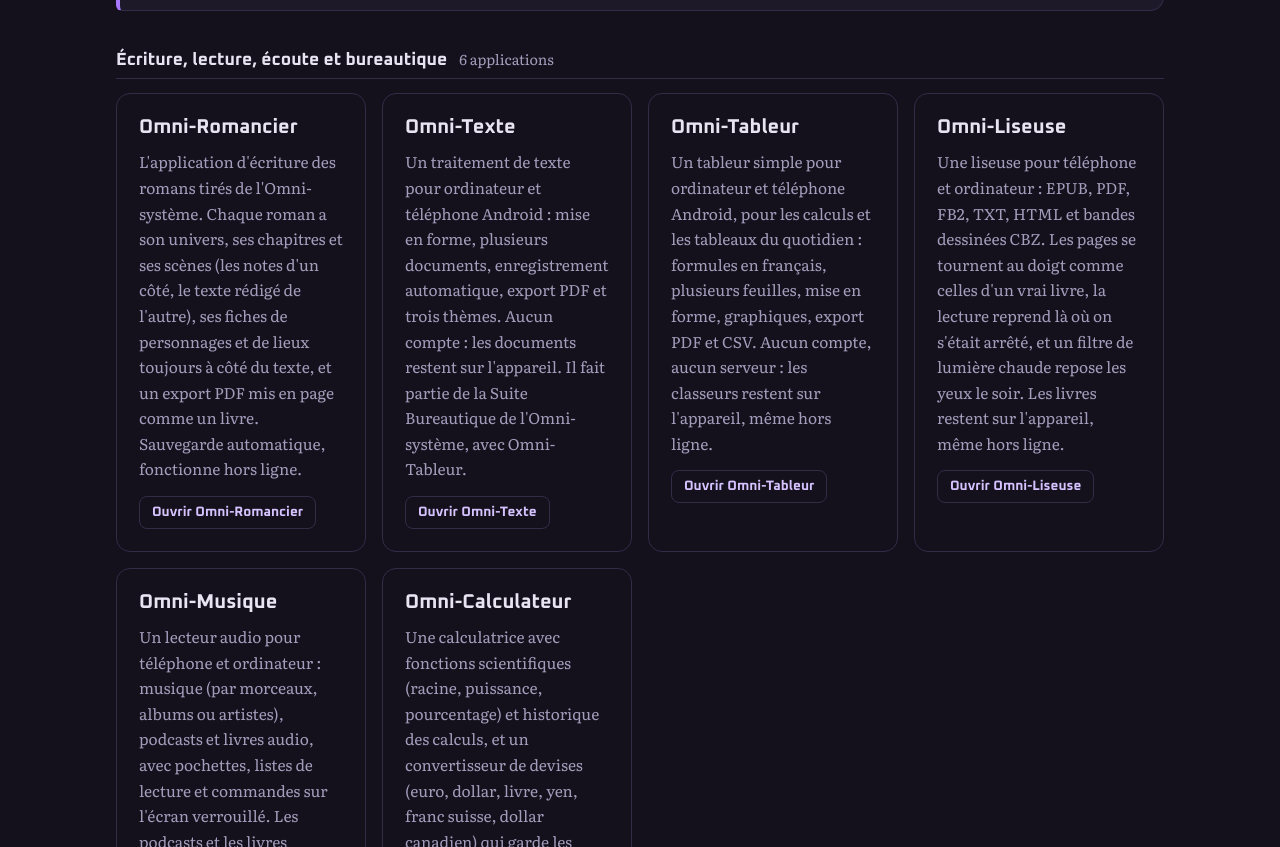
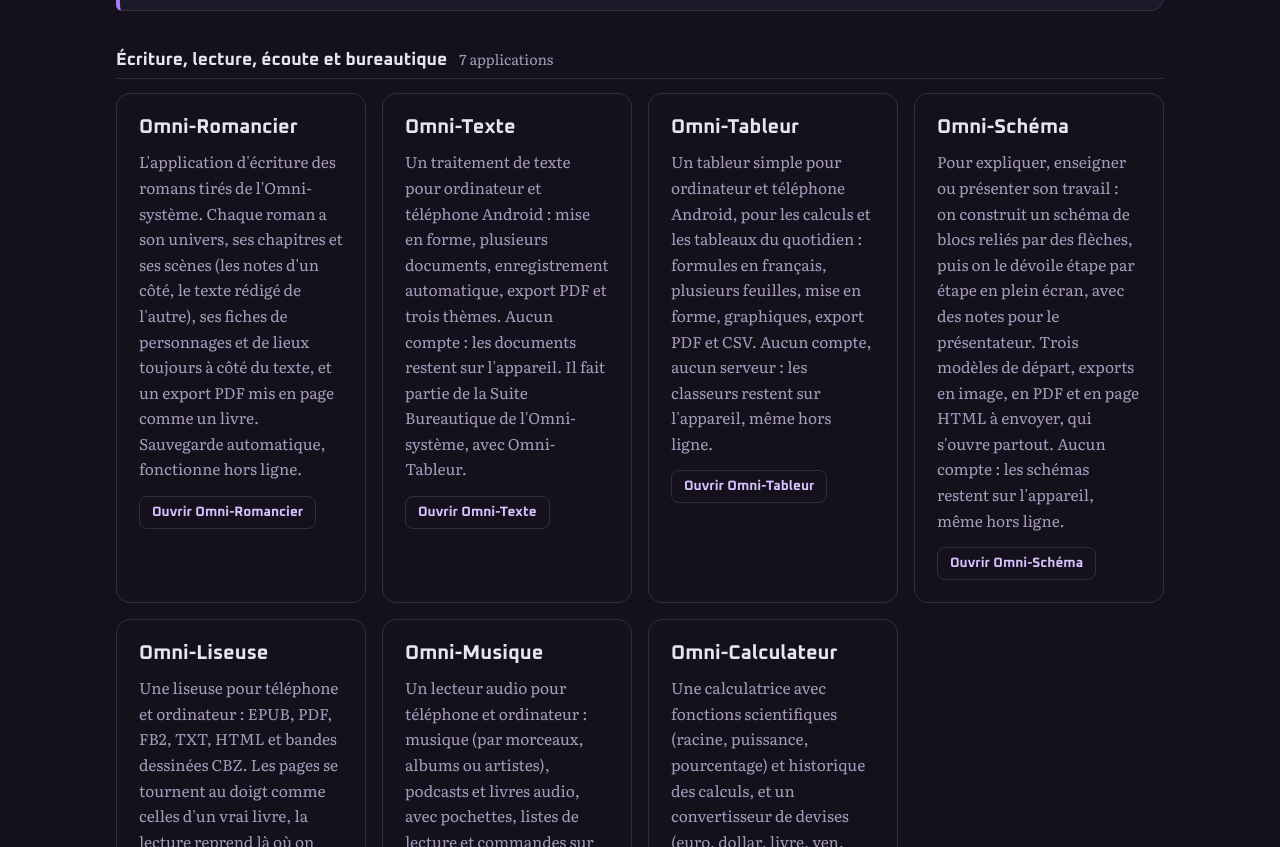
Before and after one commit to FerrusDantioch/omni-systeme, a plain HTML site: page index.html in a window 1280 px wide. Shown: the part 3277-4124 px from the top of the page. Drawn offline with Linux system fonts and the light colour scheme.

Commit message:
Ajout d'Omni-Schéma aux applications
Nouvelle carte dans le groupe « Écriture, lecture, écoute et
bureautique », après Omni-Tableur (le groupe passe à 7 applications),
avec lien vers https://ferrusdantioch.github.io/omni-schema/.
Liste des applications du README mise à jour.

Co-Authored-By: Claude Opus 5.5 <noreply@anthropic.com>
Claude-Session: https://claude.ai/code/session_01S79kADGe82HL7gWNsZz4Qc

```diff
--- a/index.html
+++ b/index.html
@@ -385,7 +385,7 @@ summary{cursor:pointer;font-family:var(--f-titre);font-weight:700;color:var(--te
     </article>
 
     <div class="groupe">
-      <div class="groupe-titre"><h3>Écriture, lecture, écoute et bureautique</h3><span>6 applications</span></div>
+      <div class="groupe-titre"><h3>Écriture, lecture, écoute et bureautique</h3><span>7 applications</span></div>
       <div class="apps">
         <article class="app">
           <h3>Omni-Romancier</h3>
@@ -401,6 +401,11 @@ summary{cursor:pointer;font-family:var(--f-titre);font-weight:700;color:var(--te
           <h3>Omni-Tableur</h3>
           <p>Un tableur simple pour ordinateur et téléphone Android, pour les calculs et les tableaux du quotidien : formules en français, plusieurs feuilles, mise en forme, graphiques, export PDF et CSV. Aucun compte, aucun serveur : les classeurs restent sur l'appareil, même hors ligne.</p>
           <div class="ligne"><a class="petit-bouton" href="https://ferrusdantioch.github.io/omni-tableur/" target="_blank" rel="noopener">Ouvrir Omni-Tableur</a></div>
+        </article>
+        <article class="app">
+          <h3>Omni-Schéma</h3>
+          <p>Pour expliquer, enseigner ou présenter son travail : on construit un schéma de blocs reliés par des flèches, puis on le dévoile étape par étape en plein écran, avec des notes pour le présentateur. Trois modèles de départ, exports en image, en PDF et en page HTML à envoyer, qui s'ouvre partout. Aucun compte : les schémas restent sur l'appareil, même hors ligne.</p>
+          <div class="ligne"><a class="petit-bouton" href="https://ferrusdantioch.github.io/omni-schema/" target="_blank" rel="noopener">Ouvrir Omni-Schéma</a></div>
         </article>
         <article class="app">
           <h3>Omni-Liseuse</h3>
```
Also changed, not shown: 1 other file.
